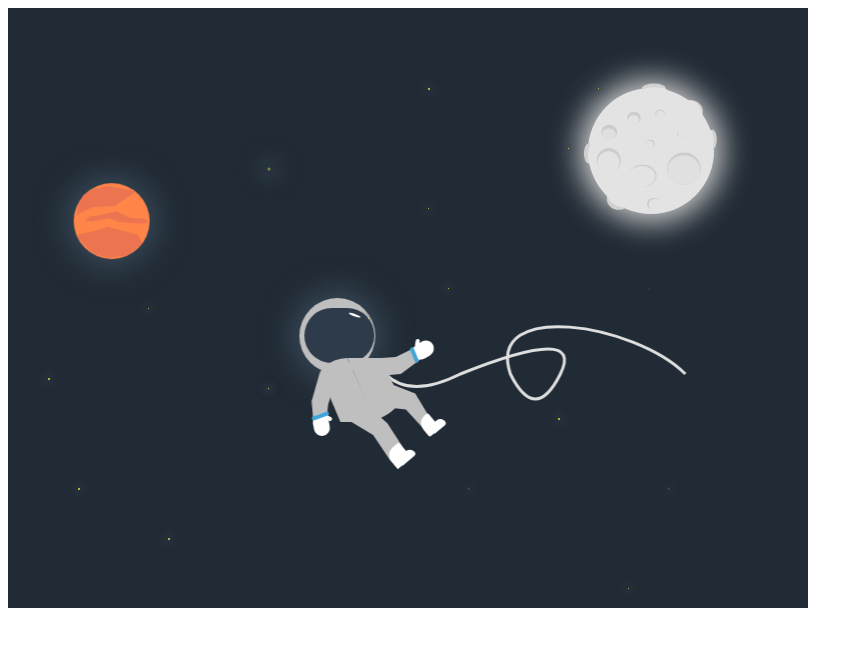
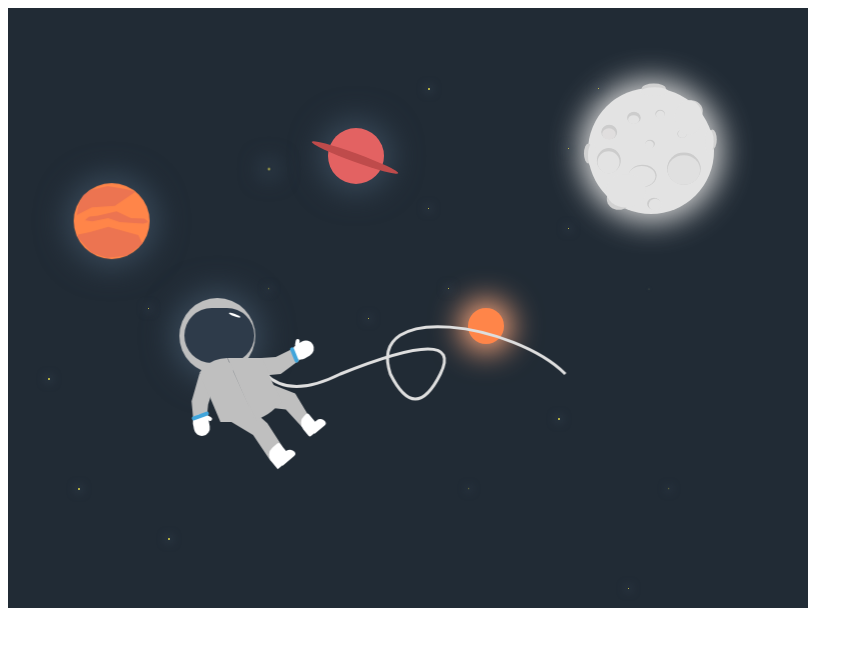
Before and after one commit to ewelina-slepko/Pure-CSS-Animation, a website: page public/index.html in a window 1280 px wide. Shown: the whole page, without its empty margins (0-863 px from the left). Drawn offline with Linux system fonts and the light colour scheme.

Commit message:
Added more planets

```diff
--- a/public/index.html
+++ b/public/index.html
@@ -45,10 +45,20 @@
                 <path d="M 50 100 Q 75 125 125 100 Q 250 50 225 100 Q 200 150 175 100 C 150 25 300 50 350 100"
                     fill="transparent" stroke="#dedede" stroke-width="3" />
             </svg>
+
             <div class="space__planet">
                 <div class="upper_shades"></div>
                 <div class="lower_shades"></div>
             </div>
+
+            <div class="space__planet__2">
+                <div></div>
+            </div>
+
+            <div class="space__planet__3">
+                <div></div>
+            </div>
+
             <div class="space__moon">
                 <div class="crater_1"></div>
                 <div class="crater_2"></div>
--- a/public/sass/main.scss
+++ b/public/sass/main.scss
@@ -21,7 +21,7 @@
 .space {
     &__little__boy__head {
         top: 296px;
-        left: 286px;
+        left: 166px;
         width: 76px;
         height: 76px;
         border-radius: 100px;
@@ -53,7 +53,7 @@
         position: absolute;
         z-index: 2;
         top: 356px;
-        left: 334px;
+        left: 214px;
         width: 63px;
         height: 64px;
         border-radius: 0px 30px 100px 0px;
@@ -66,7 +66,7 @@
             position: absolute;
             z-index: 2;
             top: 356px;
-            left: 300px;
+            left: 180px;
             width: 63px;
             height: 64px;
             background:  #bfbfbf;
@@ -77,7 +77,7 @@
 
     &__little__boy__leg__right {
         top: 360px;
-        left: 300px;
+        left: 180px;
         animation: spaceMonster 30s linear infinite;
 
 
@@ -119,7 +119,7 @@
 
     &__little__boy__leg__left {
         top: 360px;
-        left: 300px;
+        left: 180px;
         animation: spaceMonster 30s linear infinite;
 
         .leg:before {
@@ -160,7 +160,7 @@
 
     &__little__boy__arms {
         top: 460px;
-        left: 300px;
+        left: 180px;
         animation: spaceMonster 30s linear infinite;
 
 
@@ -187,7 +187,7 @@
 
     &__little__boy__palm__right {
         top: 400px;
-        left: 290px;
+        left: 170px;
         animation: spaceMonster 30s linear infinite;
 
         .glove:before{
@@ -223,7 +223,7 @@
 
     &__little__boy__palm__left {
         top: 340px;
-        left: 390px;
+        left: 270px;
         animation: spaceMonster 30s linear infinite;
 
         .glove:before{
@@ -262,7 +262,7 @@
         z-index: 1;
         animation: spaceMonster 30s linear infinite;
         top: 272px;
-        left: 322px;
+        left: 202px;
     }
 
     &__planet{
@@ -303,6 +303,37 @@
         border-radius: 100px;
         background: #EC7451;
         clip-path: polygon(21% 25%, 48% 18%, 92% 29%, 98% 40%, 76% 56%, 46% 59%, 23% 52%, 0 29%);
+    }
+}
+
+&__planet__2 {
+    top: 300px;
+    left: 460px;
+    width: 36px;
+    height: 36px;
+    box-shadow: 0px 0px 30px 8px #ffa87d;
+    border-radius: 100px;
+    background: #FF8549;
+}
+
+&__planet__3 {
+    top: 120px;
+    left: 320px;
+    width: 56px;
+    height: 56px;
+    box-shadow: 0px 0px 30px 8px rgb(57, 73, 89);
+    border-radius: 100px;
+    background: #e36262;
+
+    div:before{
+        top: -20px;
+        left: 0px;
+        width: 60px;
+        height: 100px;
+        border-radius: 100px;
+        background: #bf4b4b;
+        transform: rotate(110deg);
+        clip-path: ellipse(7% 46% at 51% 53%);
     }
 }
 
@@ -617,7 +648,7 @@
 }
 
 &__star__1{
-    top: 380px;
+    top: 280px;
     left: 260px;
     width: 1px;
     height: 1px;
@@ -792,8 +823,8 @@
 }
 
 &__star__17{
-    top: 380px;
-    left: 260px;
+    top: 220px;
+    left: 560px;
     width: 1px;
     height: 1px;
     box-shadow: 0px 0px 10px 2px #394959;
```
Also changed, not shown: public/css/style.css.
